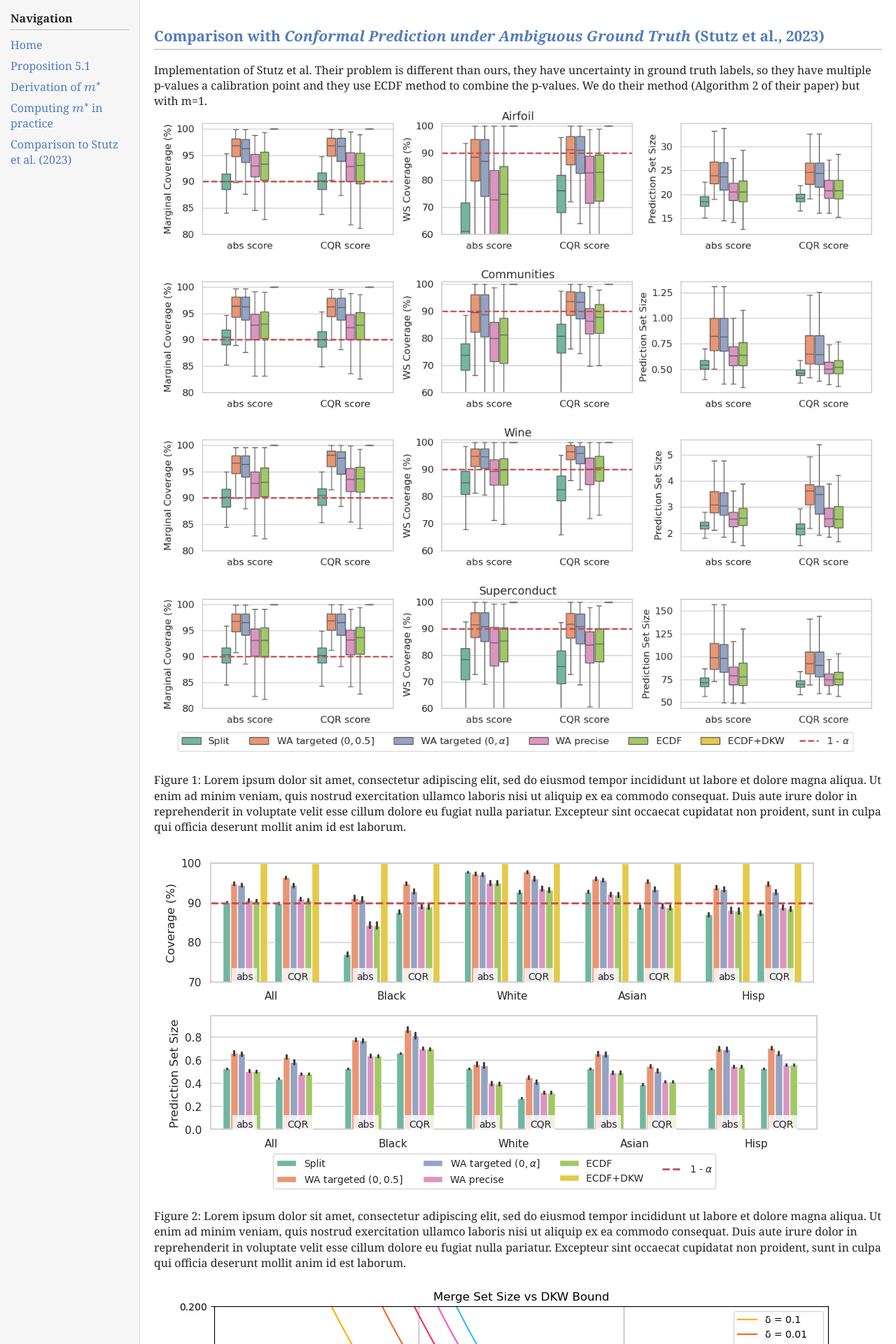
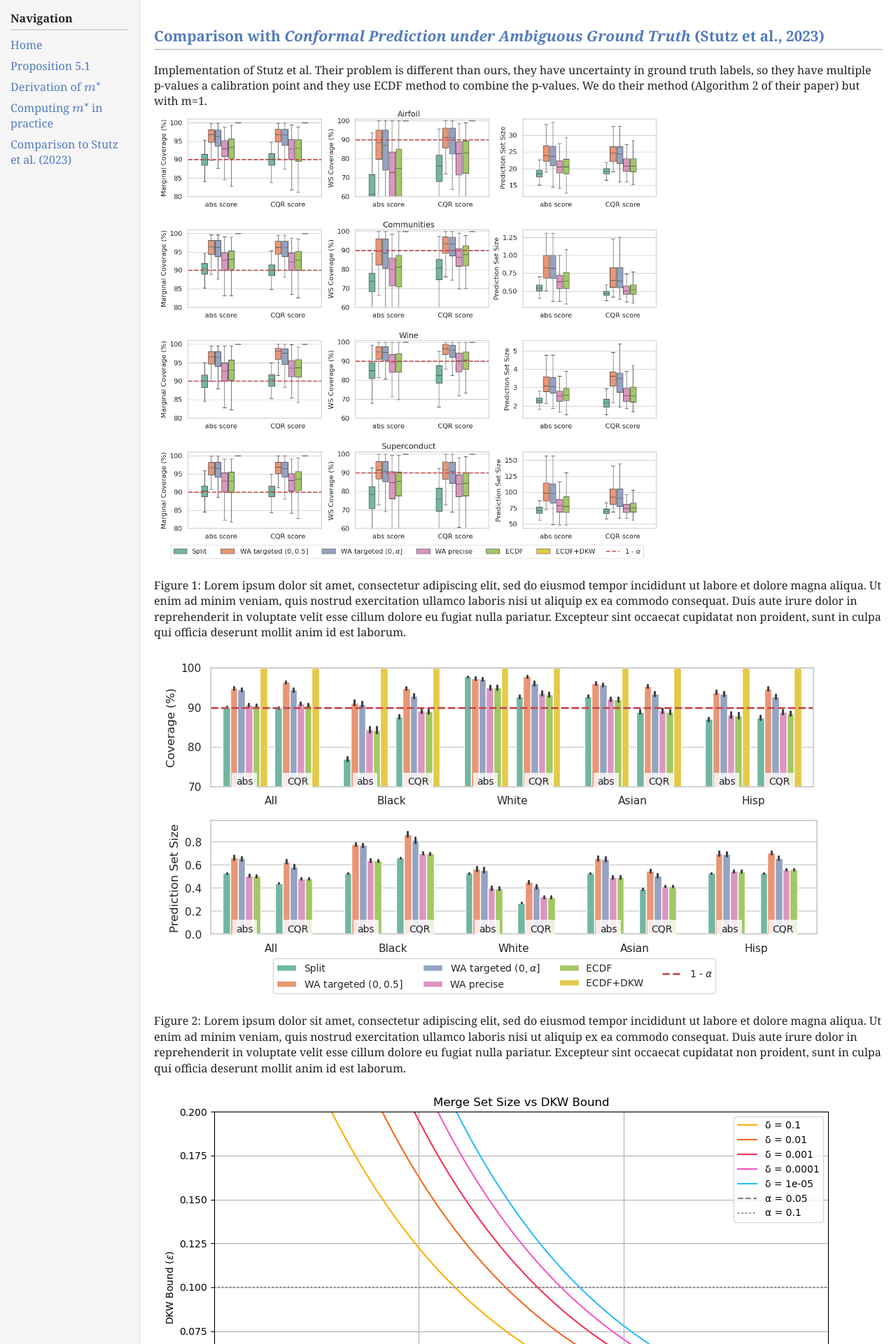
Before and after one commit to math-imposter/math-imposter.github.io, a Jekyll site: the page built from pages/stutz-comparison.html, in a window 1280 px wide. Shown: the top 1920 px of the page at 70% size. Built offline with Jekyll 4.4.1, drawn with Linux system fonts in a browser that asks for light colours.

Commit message:
resize figure

```diff
--- a/pages/stutz-comparison.html
+++ b/pages/stutz-comparison.html
@@ -9,7 +9,7 @@ permalink: /stutz-comparison
 Implementation of Stutz et al. Their problem is different than ours, they have uncertainty in ground truth labels, so they have multiple p-values a calibration point and they use ECDF method to combine the p-values. We do their method (Algorithm 2 of their paper) but with m=1.
 
 <div>
-  <img src="/assets/images/fig2_regression.png" alt="Figure 1" style="max-width: 100%; height: auto;">
+  <img src="/assets/images/fig2_regression.png" alt="Figure 1" style="max-width: 70%; height: auto;">
   <p>
     Figure 1: Lorem ipsum dolor sit amet, consectetur adipiscing elit, sed do eiusmod tempor incididunt ut labore et dolore magna aliqua. Ut enim ad minim veniam, quis nostrud exercitation ullamco laboris nisi ut aliquip ex ea commodo consequat. Duis aute irure dolor in reprehenderit in voluptate velit esse cillum dolore eu fugiat nulla pariatur. Excepteur sint occaecat cupidatat non proident, sunt in culpa qui officia deserunt mollit anim id est laborum.
   </p>
```
